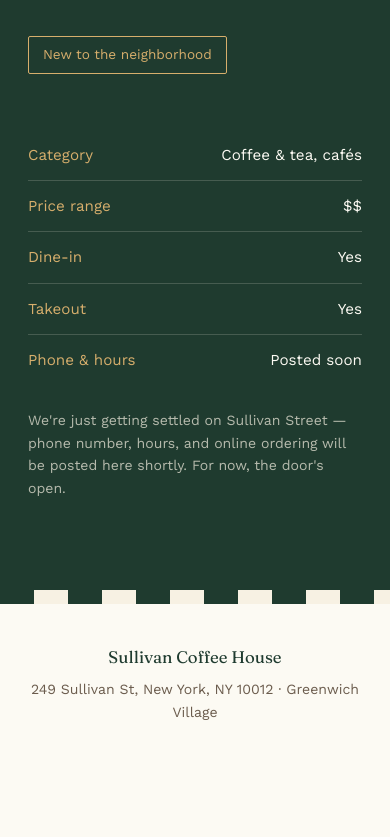
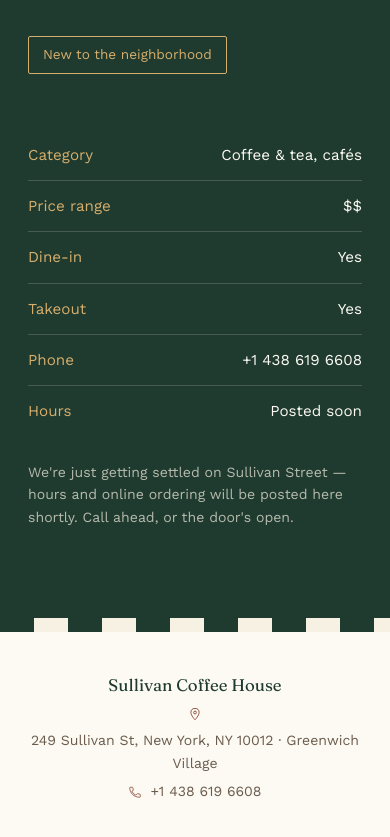
Before and after one commit to JaiGupta132/cafe, a plain HTML site: page index.html in a window 390 px wide. Shown: the part 2848-3685 px from the top of the page. Before the commit the page ends 3605 px from the top, so only its background shows below. Drawn offline with nearby package versions, Linux system fonts and the light colour scheme.

Commit message:
Modify footer with new phone number and hours
Updated contact information and footer layout.

```diff
--- a/index.html
+++ b/index.html
@@ -258,6 +258,15 @@
     font-size:1.05rem;
     margin-bottom:8px;
   }
+  footer .footer-line{
+    display:flex;
+    align-items:center;
+    justify-content:center;
+    gap:8px;
+    flex-wrap:wrap;
+  }
+  footer .footer-line svg{flex:0 0 auto;}
+  footer .divider{color:var(--line);}
 
   @media (max-width:820px){
     nav.links{display:none;}
@@ -405,9 +414,10 @@
           <li><span class="k">Price range</span><span>$$</span></li>
           <li><span class="k">Dine-in</span><span>Yes</span></li>
           <li><span class="k">Takeout</span><span>Yes</span></li>
-          <li><span class="k">Phone &amp; hours</span><span>Posted soon</span></li>
+          <li><span class="k">Phone</span><span>+1 438 619 6608</span></li>
+          <li><span class="k">Hours</span><span>Posted soon</span></li>
         </ul>
-        <p class="note">We're just getting settled on Sullivan Street — phone number, hours, and online ordering will be posted here shortly. For now, the door's open.</p>
+        <p class="note">We're just getting settled on Sullivan Street — hours and online ordering will be posted here shortly. Call ahead, or the door's open.</p>
       </div>
     </div>
   </section>
@@ -417,7 +427,19 @@
 <footer>
   <div class="wrap">
     <div class="brand-line">Sullivan Coffee House</div>
-    249 Sullivan St, New York, NY 10012 &middot; Greenwich Village
+    <div class="footer-line">
+      <svg width="14" height="14" viewBox="0 0 24 24" fill="none" xmlns="http://www.w3.org/2000/svg">
+        <path d="M12 22s7-7.58 7-12.5A7 7 0 0 0 5 9.5C5 14.42 12 22 12 22z" stroke="#8C4A34" stroke-width="1.6" stroke-linejoin="round"/>
+        <circle cx="12" cy="9.5" r="2.4" stroke="#8C4A34" stroke-width="1.6"/>
+      </svg>
+      <span>249 Sullivan St, New York, NY 10012 &middot; Greenwich Village</span>
+    </div>
+    <div class="footer-line" style="margin-top:6px;">
+      <svg width="14" height="14" viewBox="0 0 24 24" fill="none" xmlns="http://www.w3.org/2000/svg">
+        <path d="M6.6 10.8c1.4 2.8 3.8 5.2 6.6 6.6l2.2-2.2c.3-.3.7-.4 1-.2 1.1.4 2.3.6 3.6.6.6 0 1 .4 1 1V20c0 .6-.4 1-1 1C10.3 21 3 13.7 3 4.9c0-.6.4-1 1-1h3.4c.6 0 1 .4 1 1 0 1.3.2 2.5.6 3.6.1.4 0 .8-.2 1.1L6.6 10.8z" stroke="#8C4A34" stroke-width="1.4" stroke-linejoin="round"/>
+      </svg>
+      <span>+1 438 619 6608</span>
+    </div>
   </div>
 </footer>
 
```
